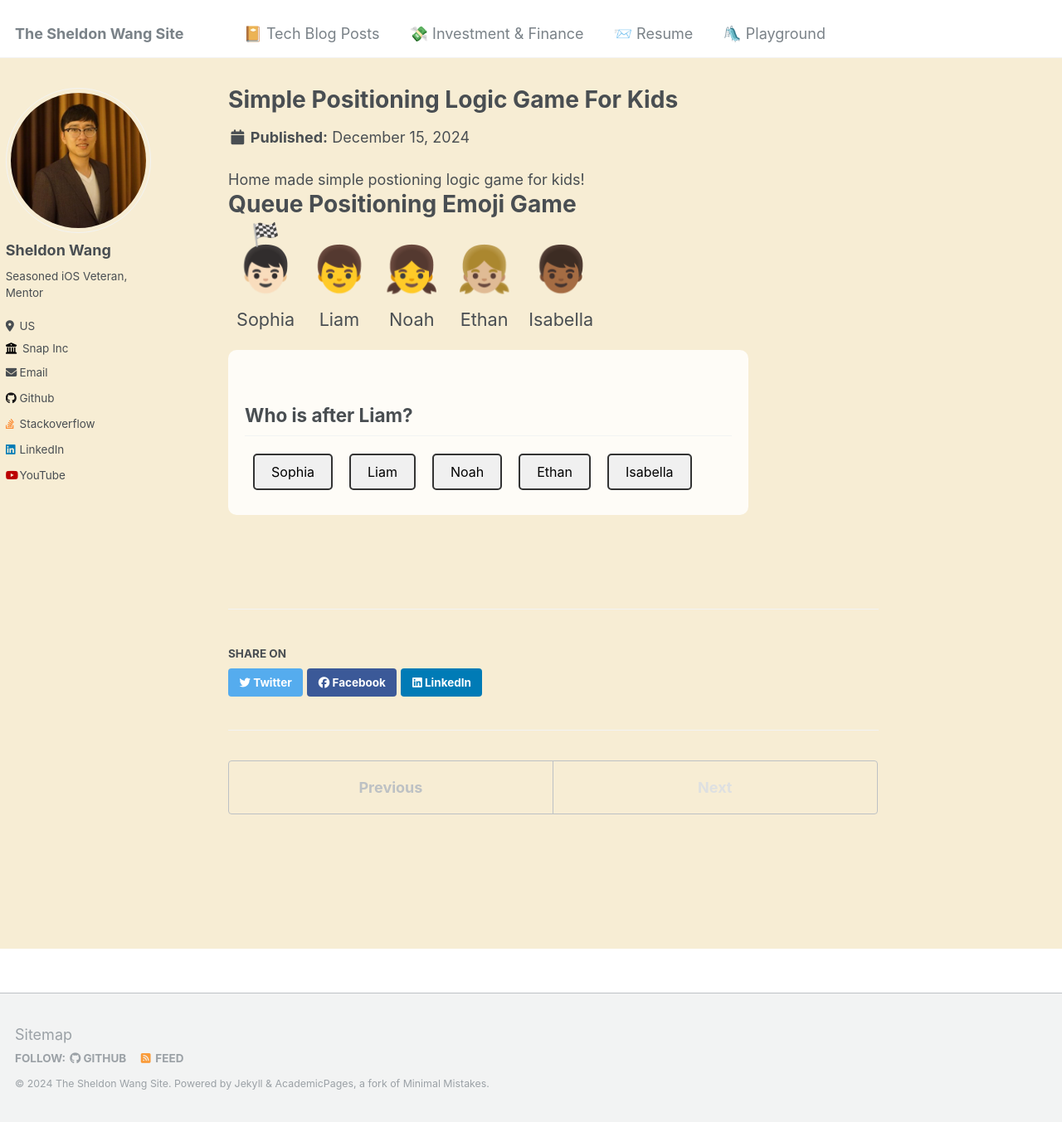
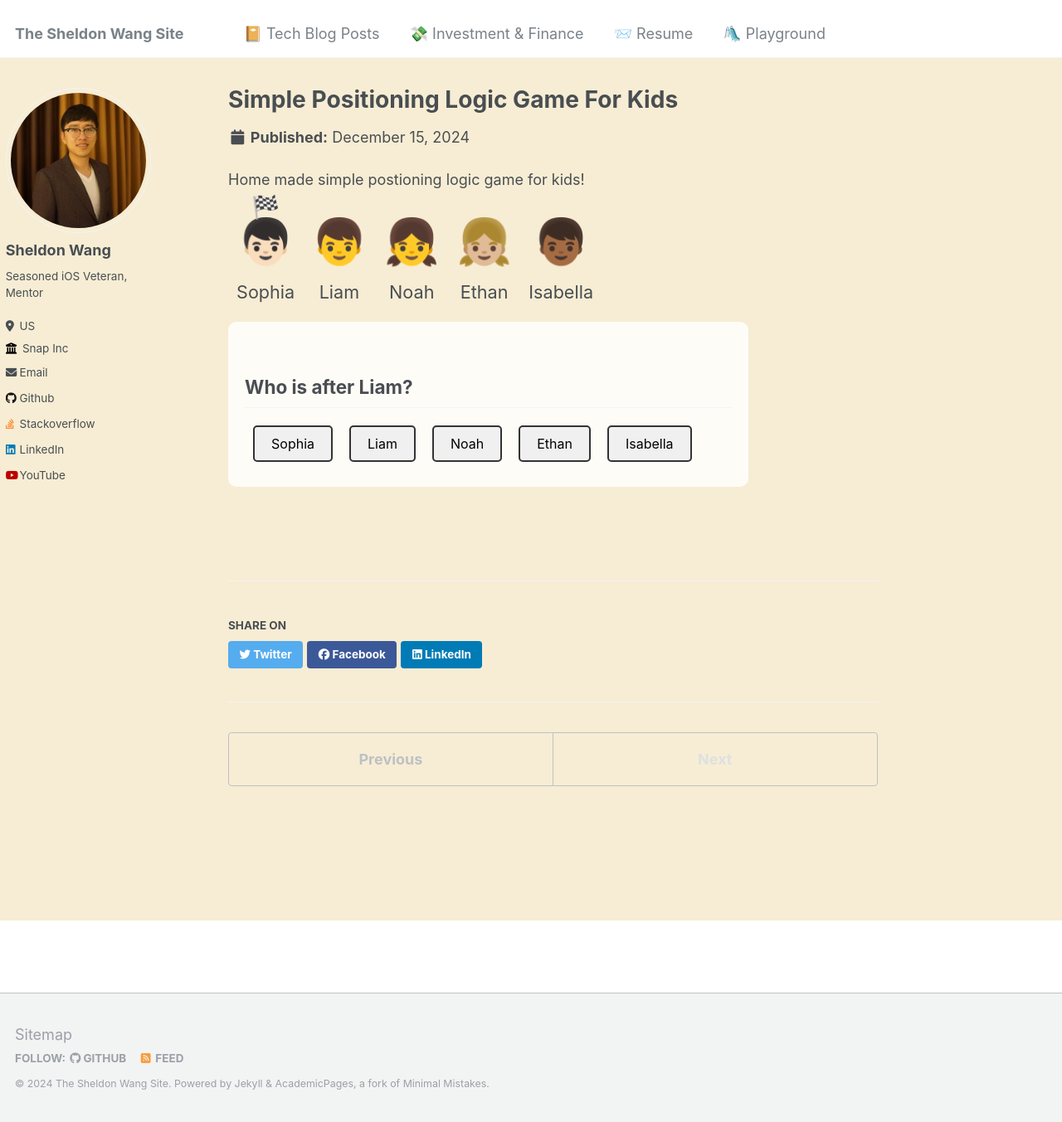
Before and after one commit to SheldonWangRJT/SheldonWangRJT.Github.io, a Jekyll site: the page built from _playground/game3.html, in a window 1280 px wide and 1353 px high. Shown: the whole window at 83% size. Built offline with Jekyll 4.4.1, drawn with Linux system fonts in a browser that asks for light colours.

Commit message:
rm title

```diff
--- a/_playground/game3.html
+++ b/_playground/game3.html
@@ -69,7 +69,6 @@ Home made simple postioning logic game for kids!
 </head>
 <body>
     <div id="game-container">
-        <h1>Queue Positioning Emoji Game</h1>
 
         <div id="queue-display"></div>
 
```
